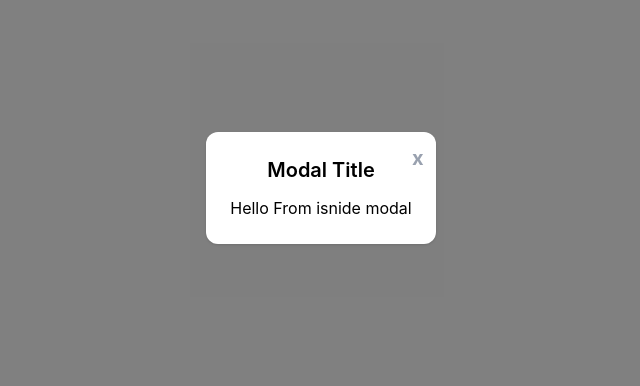
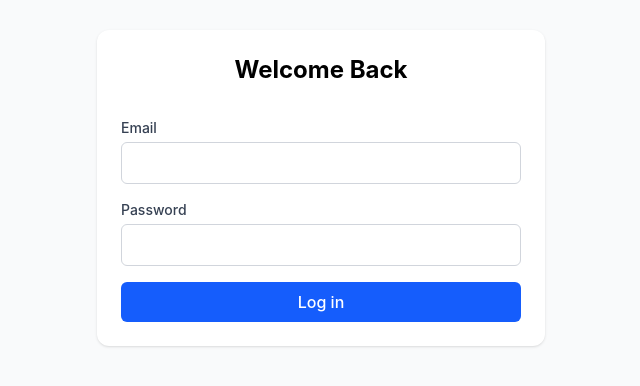
Before and after one commit to seif32/bank-dashboard, a React (Vite) app: page / in a window 1280 px wide. Shown: the part 212-598 px from the top of the page, without its empty margins (319-959 px from the left). Built offline with nearby package versions, Linux system fonts and the light colour scheme.

Commit message:
add(auth): add login screen

```diff
--- a/src/App.tsx
+++ b/src/App.tsx
@@ -1,13 +1,10 @@
-import { Modal } from "./components/ui";
+import { AuthProvider } from "./context/AuthContext";
+import LoginPage from "./features/auth/LoginPage";
 
 export default function App() {
   return (
-    <Modal
-      onClose={() => console.log("Close")}
-      isOpen={true}
-      title="Modal Title"
-    >
-      Hello From isnide modal
-    </Modal>
+    <AuthProvider>
+      <LoginPage />
+    </AuthProvider>
   );
 }
--- /dev/null
+++ b/src/features/auth/LoginPage.tsx
@@ -0,0 +1,54 @@
+import { useState } from "react";
+import { useAuth } from "../../context/AuthContext";
+import { Button, Card, Input } from "../../components/ui";
+
+type CredentialsType = {
+  email: string;
+  password: string;
+};
+
+export default function LoginPage() {
+  const [credentials, setCredentials] = useState<CredentialsType>({
+    email: "",
+    password: "",
+  });
+  const { login } = useAuth();
+
+  function handleCredentialsInput(e: React.ChangeEvent<HTMLInputElement>) {
+    setCredentials({ ...credentials, [e.target.name]: e.target.value });
+  }
+
+  function handleSubmit(e: React.SyntheticEvent<HTMLFormElement>) {
+    e.preventDefault();
+    login(credentials?.email, credentials?.password);
+  }
+
+  return (
+    <div className="bg-gray-50 min-h-screen grid place-items-center">
+      <Card className="w-full max-w-md ">
+        <h2 className="text-center font-bold text-2xl mb-8">Welcome Back</h2>
+        <form className="space-y-4" onSubmit={handleSubmit}>
+          <div>
+            <Input
+              label="Email"
+              type="text"
+              name="email"
+              onChange={handleCredentialsInput}
+              value={credentials?.email}
+            />
+          </div>
+          <div>
+            <Input
+              label="Password"
+              type="password"
+              name="password"
+              onChange={handleCredentialsInput}
+              value={credentials?.password}
+            />
+          </div>
+          <Button className="w-full">Log in</Button>
+        </form>
+      </Card>
+    </div>
+  );
+}
```
